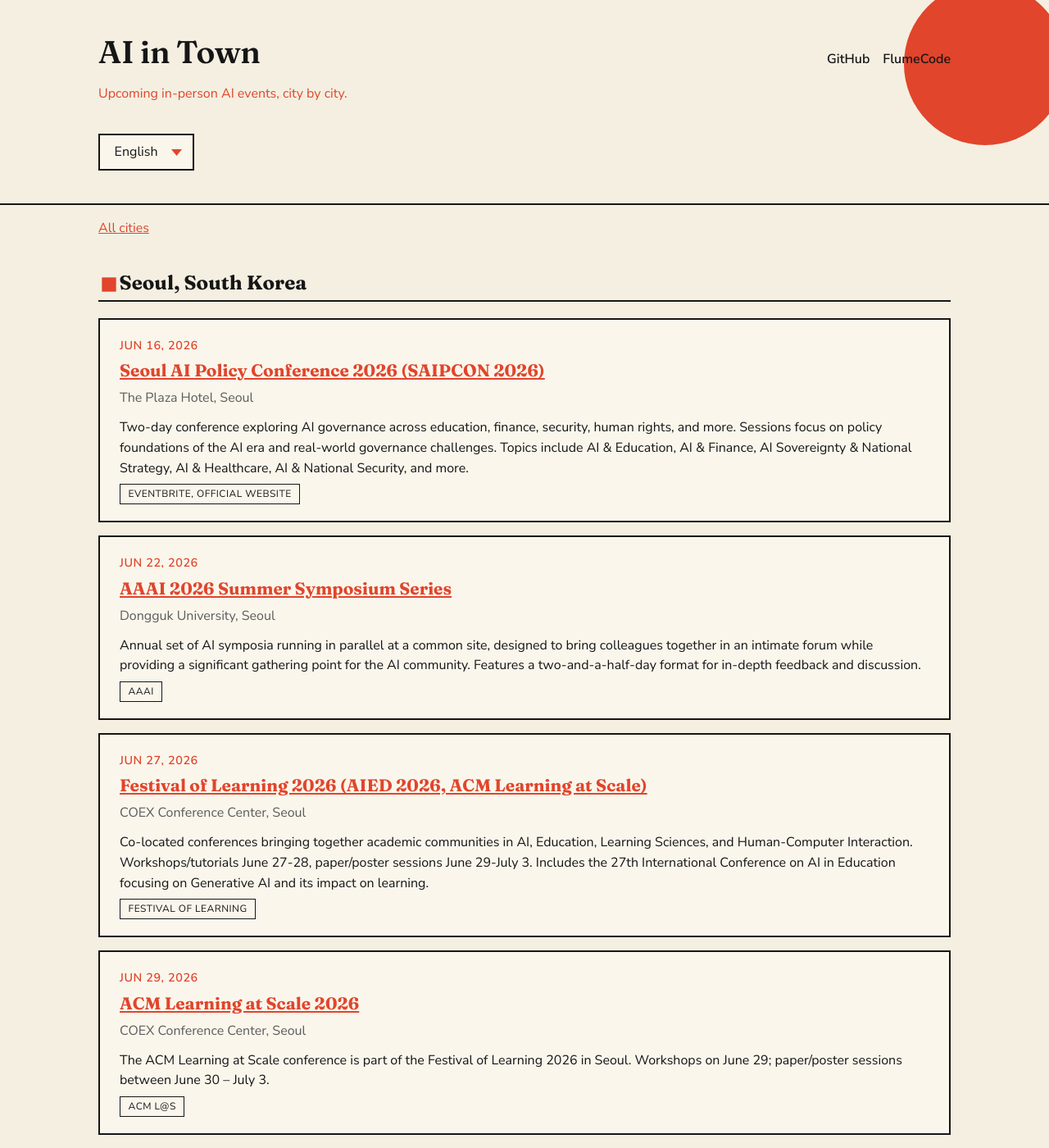
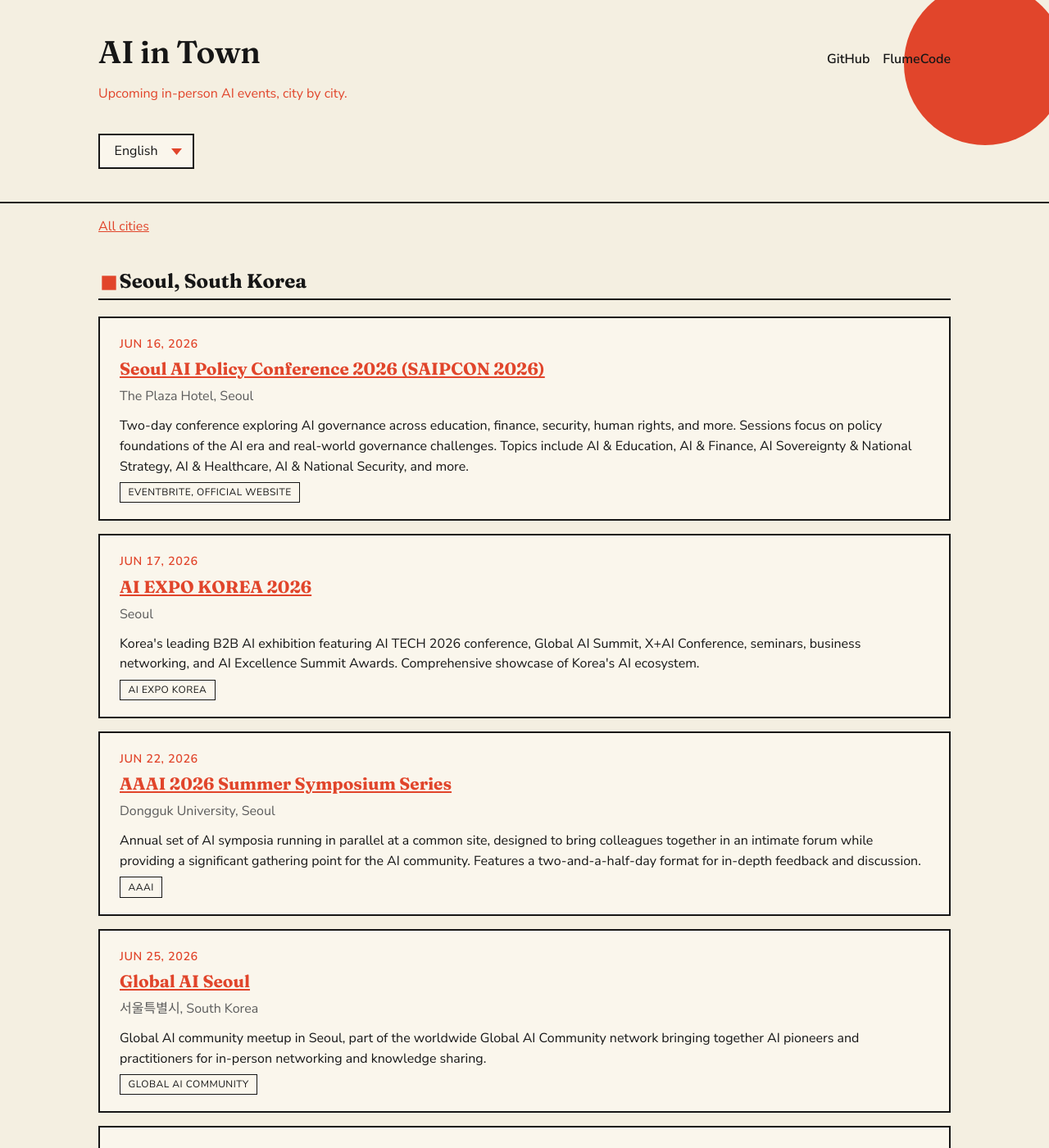
Before and after one commit to KeunwooPark/aiintown, a Jekyll site: the page built from cities/seoul.html, in a window 1280 px wide and 1400 px high. Shown: the whole window at 82% size. Built offline with Jekyll 4.4.1, drawn with Linux system fonts in a browser that asks for light colours.

Commit message:
chore: update AI events (2026-06-17)

```diff
--- a/_data/events/berlin.json
+++ b/_data/events/berlin.json
@@ -49,6 +49,20 @@
     "id": "f125f4cdbc3f6daf",
     "first_seen": "2026-06-15",
     "last_seen": "2026-06-16"
+  },
+  {
+    "title": "DeSci.Berlin 2026",
+    "date": "2026-06-18",
+    "venue": "Kreuzberg, Berlin",
+    "url": "https://luma.com/desciberlin2026",
+    "source": "luma.com",
+    "description": "The 5th edition of DeSci.Berlin, taking place in the heart of Kreuzberg during Berlin Blockchain Week. This event is for scientists, AI engineers, web3 builders, biotech founders, institutions and believers in a more open, accelerated research economy. The event focuses on scientific singularity and agentic science.",
+    "title_local": "DeSci.Berlin 2026",
+    "description_local": "Die 5. Ausgabe von DeSci.Berlin findet im Herzen von Kreuzberg während der Berlin Blockchain Week statt, am 18. und 19. Juni 2026. Wissenschaft wird programmierbar, modular und zunehmend autonom. Dieses Event ist für Wissenschaftler, KI-Ingenieure, Web3-Builder, Biotech-Gründer und Befürworter einer offeneren, beschleunigten Forschungsökonomie.",
+    "city": "berlin",
+    "first_seen": "2026-06-17",
+    "last_seen": "2026-06-17",
+    "id": "f09121590adc6b0e"
   },
   {
     "title": "The AI Agent Workshop: BERLIN",
@@ -221,6 +235,20 @@
     "last_seen": "2026-06-16"
   },
   {
+    "title": "AI, Data & Quantum Summit (AIDAQ 2026)",
+    "date": "2026-09-22",
+    "venue": "bcc Berlin Congress Center",
+    "url": "https://aidaq.berlin/",
+    "source": "aidaq.berlin",
+    "description": "AI, Data and Quantum Summit will take place on 22 and 23 September 2026 live at bcc Berlin. As major European event dedicated to the latest trends in data, AI and quantum computing, the summit offers a unique opportunity to explore best practices. Focus on AI regulation and governance, trustworthy and secure systems, European and national quantum strategies, and the implications for defence, critical infrastructure and resilient technology ecosystems.",
+    "title_local": "AI, Data & Quantum Summit (AIDAQ 2026)",
+    "description_local": "Der AI, Data and Quantum Summit findet am 22. und 23. September 2026 live im bcc Berlin statt. Als bedeutende europäische Veranstaltung zu den neuesten Trends in Daten, KI und Quantencomputing bietet der Gipfel eine einzigartige Gelegenheit, Best Practices zu erkunden.",
+    "city": "berlin",
+    "first_seen": "2026-06-17",
+    "last_seen": "2026-06-17",
+    "id": "19a57c55d4cf0abb"
+  },
+  {
     "title": "AI, Machine Learning & Data Science Conference",
     "date": "2026-10-12",
     "venue": "Berlin, Germany",
--- a/_data/events/seoul.json
+++ b/_data/events/seoul.json
@@ -12,6 +12,20 @@
     "last_seen": "2026-06-16"
   },
   {
+    "title": "AI EXPO KOREA 2026",
+    "date": "2026-06-17",
+    "venue": "Seoul",
+    "url": "http://www.aiexpo.co.kr/home/e1.php?s=41",
+    "source": "AI EXPO KOREA",
+    "description": "Korea's leading B2B AI exhibition featuring AI TECH 2026 conference, Global AI Summit, X+AI Conference, seminars, business networking, and AI Excellence Summit Awards. Comprehensive showcase of Korea's AI ecosystem.",
+    "title_local": "국제인공지능대전 2026",
+    "description_local": "한국 최대 B2B AI 전시회. AI TECH 2026 컨퍼런스, 글로벌 AI 서밋, X+AI 컨퍼런스, 세미나, 비즈니스 네트워킹, AI 우수상 시상식 등 포함. 한국 AI 생태계의 종합적인 전시",
+    "city": "seoul",
+    "first_seen": "2026-06-17",
+    "last_seen": "2026-06-17",
+    "id": "b73744912f829cc4"
+  },
+  {
     "title": "AAAI 2026 Summer Symposium Series",
     "date": "2026-06-22",
     "venue": "Dongguk University, Seoul",
@@ -22,6 +36,20 @@
     "id": "5efdcf147423dd5e",
     "first_seen": "2026-06-15",
     "last_seen": "2026-06-16"
+  },
+  {
+    "title": "Global AI Seoul",
+    "date": "2026-06-25",
+    "venue": "서울특별시, South Korea",
+    "url": "https://globalai.community/events/",
+    "source": "Global AI Community",
+    "description": "Global AI community meetup in Seoul, part of the worldwide Global AI Community network bringing together AI pioneers and practitioners for in-person networking and knowledge sharing.",
+    "title_local": "글로벌 AI 서울",
+    "description_local": "전 세계 글로벌 AI 커뮤니티 네트워크의 일환으로 서울에서 개최되는 AI 실무자 및 선구자들을 위한 대면 밋업 및 지식 공유 행사",
+    "city": "seoul",
+    "first_seen": "2026-06-17",
+    "last_seen": "2026-06-17",
+    "id": "3e3f118ea1587043"
   },
   {
     "title": "Festival of Learning 2026 (AIED 2026, ACM Learning at Scale)",
```
Also changed, not shown: 1 other file.
